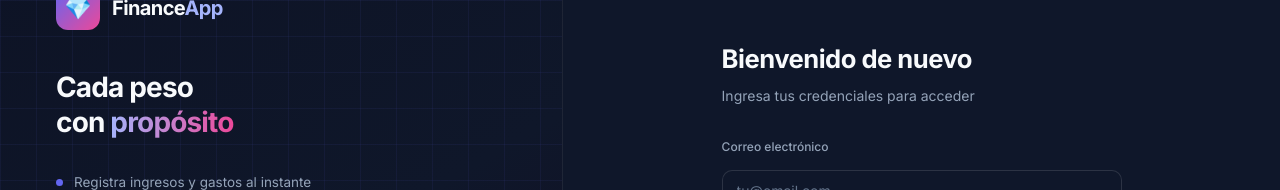
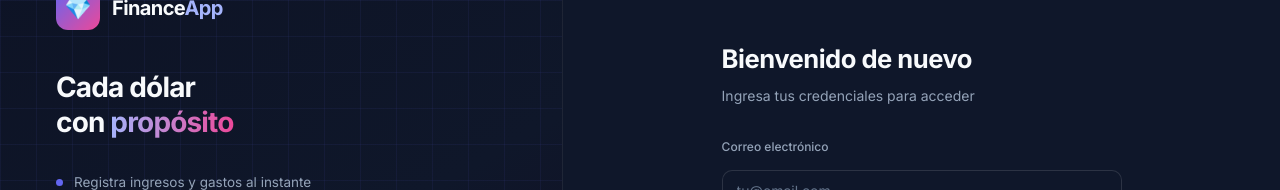
Before and after one commit to SrJCBM/income_expense_management_system, a React (Vite) app in the folder frontend/: page /#/login in a window 1280 px wide. Shown: the part 180-370 px from the top of the page. Built offline with nearby package versions, Linux system fonts and the light colour scheme; no server answers.

Commit message:
fix: format and landing type corrections

```diff
--- a/frontend/src/context/SettingsContext.jsx
+++ b/frontend/src/context/SettingsContext.jsx
@@ -33,7 +33,7 @@ export const SettingsProvider = ({ children }) => {
 
   const formatCurrency = useCallback(
     (value) =>
-      new Intl.NumberFormat('es-MX', {
+      new Intl.NumberFormat('es-EC', {
         style: 'currency',
         currency,
         minimumFractionDigits: 2,
--- a/frontend/src/locales/es.js
+++ b/frontend/src/locales/es.js
@@ -67,7 +67,7 @@ export default {
     },
     brand: {
       login: {
-        tagline1: 'Cada peso',
+        tagline1: 'Cada dólar',
         tagline2: 'con ',
         taglineEm: 'propósito',
         feature1: 'Registra ingresos y gastos al instante',
```
